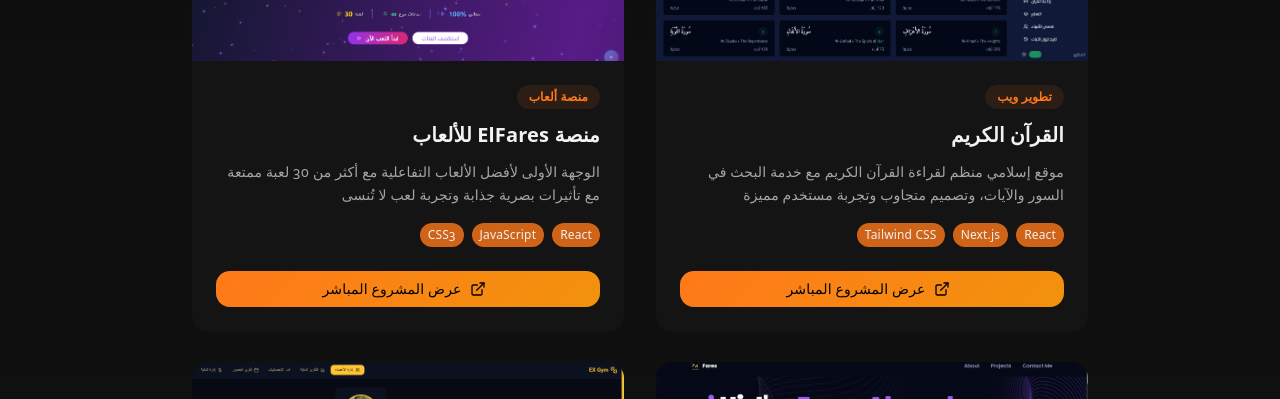
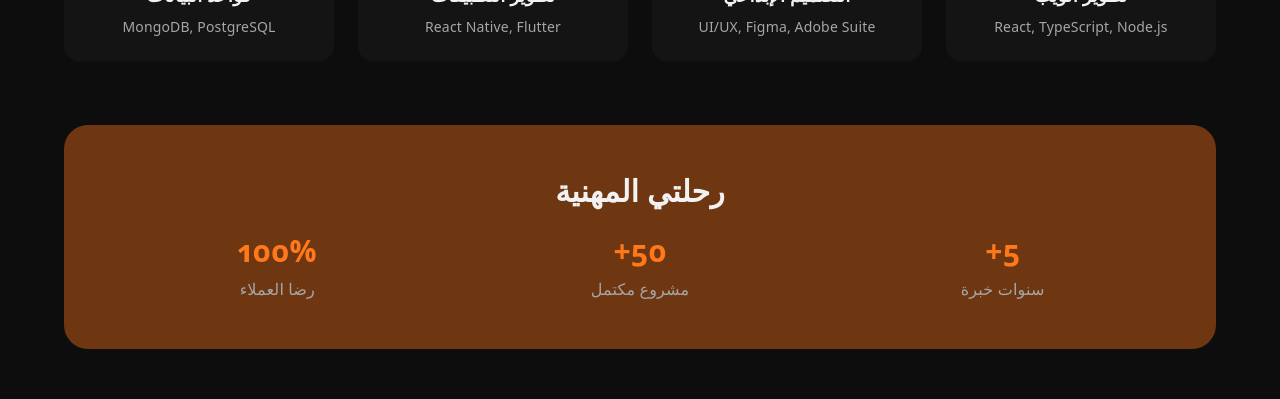
Before and after one commit to Fares-ahmed-saeed/CodeCraft, a React (Vite) app: page / in a window 1280 px wide. Shown: the part 1180-1579 px from the top of the page. Built offline with nearby package versions, Linux system fonts and the light colour scheme.

Commit message:
Add About and Skills sections to Index page

```diff
--- a/src/pages/Index.tsx
+++ b/src/pages/Index.tsx
@@ -1,21 +1,33 @@
 import Navigation from "@/components/Navigation";
 import Hero from "@/components/Hero";
+import About from "@/components/About";
+import Skills from "@/components/Skills";
 import Portfolio from "@/components/Portfolio";
 import Contact from "@/components/Contact";
 import Chatbot from "@/components/Chatbot";
+import ParticlesBackground from "@/components/ParticlesBackground";
+import CustomCursor from "@/components/CustomCursor";
 
 const Index = () => {
   return (
     <div className="min-h-screen pb-20 md:pb-0">
+      <ParticlesBackground />
+      <CustomCursor />
       <Navigation />
       <main>
         <section id="hero">
           <Hero />
         </section>
-        <section id="portfolio" className="animate-fade-in-up">
+        <section id="about">
+          <About />
+        </section>
+        <section id="skills">
+          <Skills />
+        </section>
+        <section id="portfolio">
           <Portfolio />
         </section>
-        <section id="contact" className="animate-fade-in-up">
+        <section id="contact">
           <Contact />
         </section>
       </main>
```
